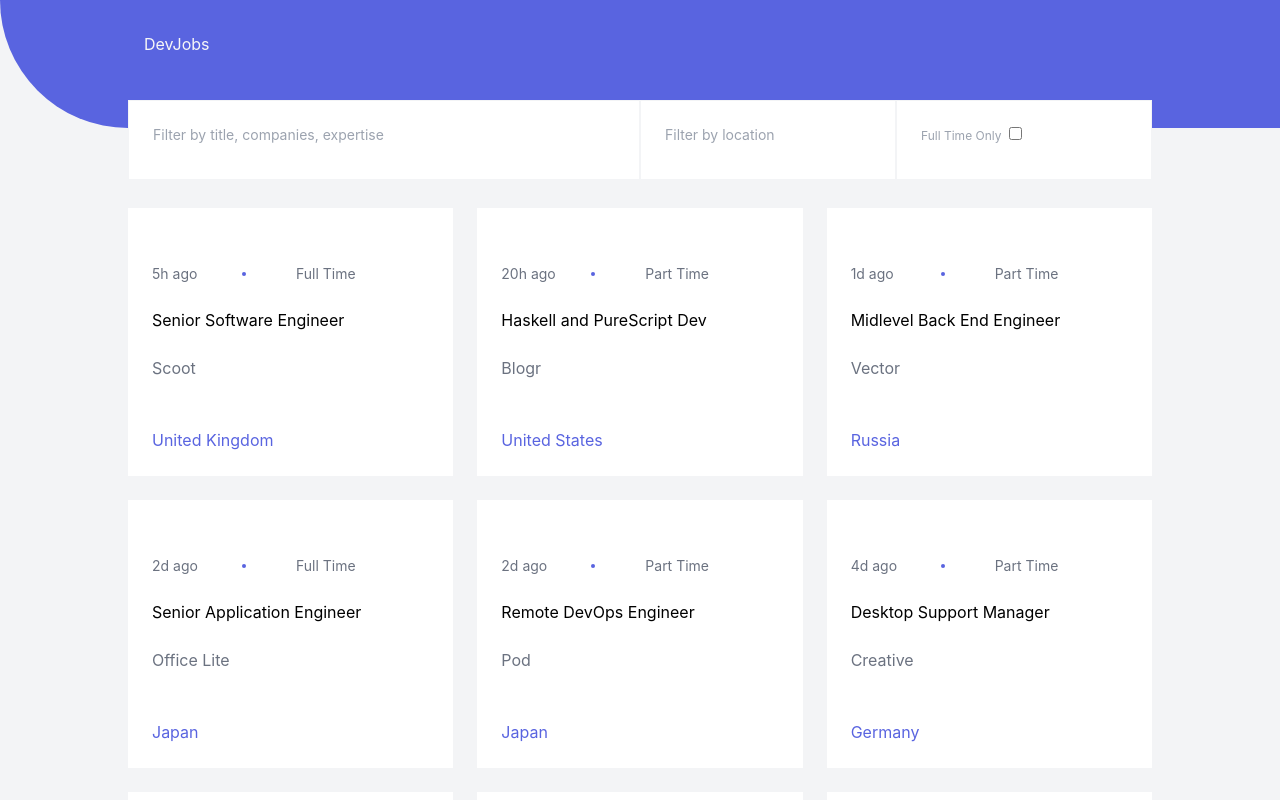
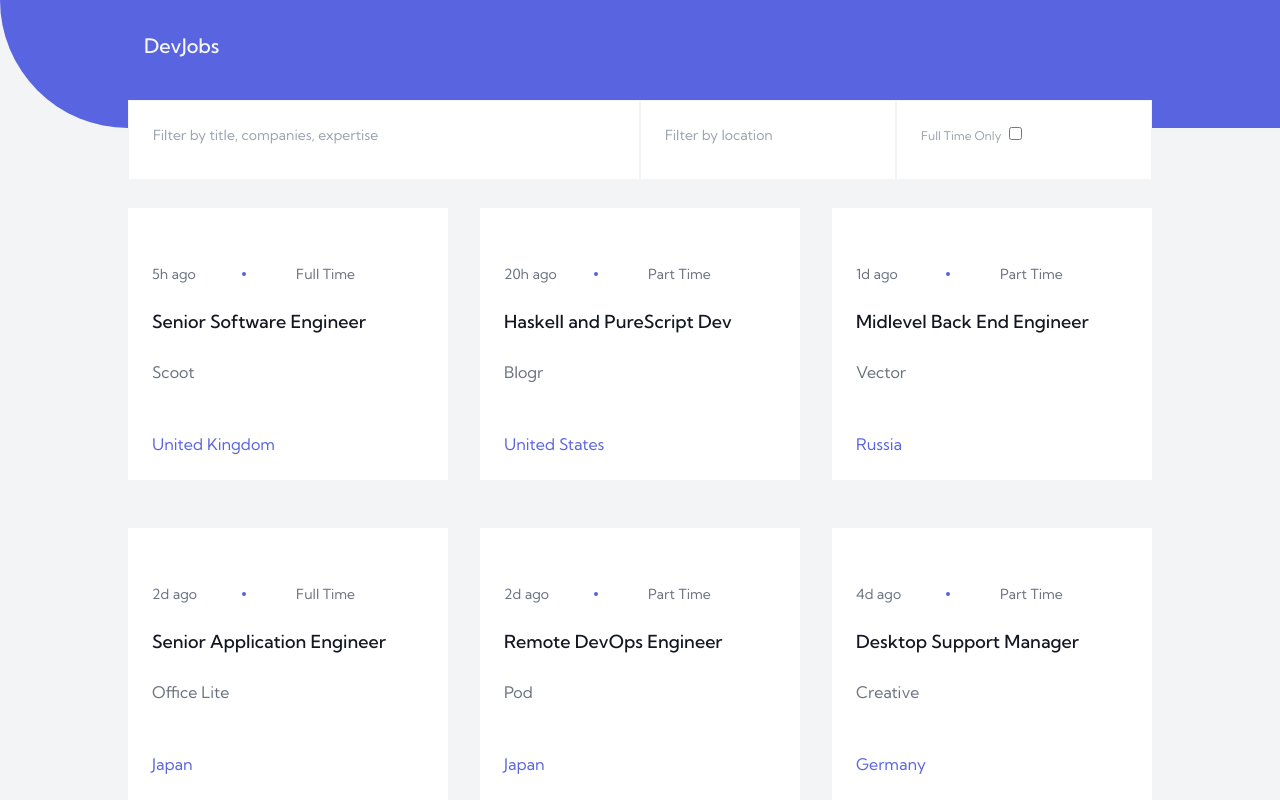
Before and after one commit to StephenFinegan21/devjobs, a React (Create React App) app: page / in a window 1280 px wide. Shown: the top 800 px of the page. Built offline with nearby package versions, Linux system fonts and the light colour scheme.

Commit message:
React router dom installed and routing set up for more info on each job

```diff
--- a/package.json
+++ b/package.json
@@ -8,6 +8,7 @@
     "@testing-library/user-event": "^13.5.0",
     "react": "^17.0.2",
     "react-dom": "^17.0.2",
+    "react-router-dom": "^6.2.1",
     "react-scripts": "5.0.0",
     "web-vitals": "^2.1.2"
   },
--- a/public/index.html
+++ b/public/index.html
@@ -3,6 +3,9 @@
   <head>
     <meta charset="utf-8" />
     <link rel="icon" href="%PUBLIC_URL%/favicon.ico" />
+    <link rel="preconnect" href="https://fonts.googleapis.com">
+    <link rel="preconnect" href="https://fonts.gstatic.com" crossorigin>
+    <link href="https://fonts.googleapis.com/css2?family=Kumbh+Sans:wght@300;400;500&display=swap" rel="stylesheet">
     <meta name="viewport" content="width=device-width, initial-scale=1" />
     <meta name="theme-color" content="#000000" />
     <meta
--- a/src/App.css
+++ b/src/App.css
@@ -1,3 +1,7 @@
 @tailwind base;
 @tailwind components;
 @tailwind utilities;
+
+*{
+    font-family: 'Kumbh Sans', sans-serif;
+}
--- a/src/App.js
+++ b/src/App.js
@@ -3,6 +3,13 @@ import './App.css';
 import Nav from './Components/Nav';
 import useFilter from './Components/useFilter';
 import Container from './Components/Container';
+import JobPage from './Pages/JobPage';
+
+import {
+  BrowserRouter,
+  Routes,
+  Route
+}  from 'react-router-dom';
 
 
 function App() {
@@ -10,14 +17,25 @@ function App() {
   const {render, filterValue, locationValue, isChecked} = useFilter()
   return (
     <>
-    <div className=" bg-gray-100 w-full h-full pb-5">
-       <Nav />
-        {render}
-          <Container {...{filterValue, locationValue, isChecked}} />
+    <div className=" bg-gray-100 w-full h-full pb-5 text-midnight">
+
+      <BrowserRouter>
+      <Routes>
+            <Route path="/"
+            element={<>
+                      <Nav />
+                      {render}
+                      <Container {...{filterValue, locationValue, isChecked}}/>
+                    </>}/>
+            <Route path="jobPage/:id" element={<JobPage />} />
+          </Routes>
 
 
-    </div>
 
+        </BrowserRouter>
+
+
+      </div>
 
     </>
   );
--- a/src/Components/Container.js
+++ b/src/Components/Container.js
@@ -29,19 +29,16 @@ const Container = ( { filterValue, locationValue, isChecked }) => {
         }
 
 
-
-
-
-
-    //console.log(Data)
+    console.log(Data)
     //console.log(filterValue)
     //console.log(locationValue)
     return (
-        <div className=" w-4/5 mx-auto h-full grid grid-cols-1  gap-6  md:grid-cols-2 lg:grid-cols-3 ">
+        <div className=" w-4/5 mx-auto h-full grid grid-cols-1  gap-x-8 gap-y-12  md:grid-cols-2 lg:grid-cols-3 ">
         {/* Map through the Data taken from JSON file and render a Job component */}
            {newArray.map((job) =>
             <Job
             key={job.id}
+            id={job.id}
             company = {job.company}
             contract = {job.contract}
             location = {job.location}
--- a/src/Components/Job.js
+++ b/src/Components/Job.js
@@ -1,8 +1,10 @@
 import React from 'react'
 //import blogr from '../assets/logos/blogr.svg'
+import JobPage from '../Pages/JobPage'
+import { Link } from 'react-router-dom'
 
 
-const Job = ({ company, location, postedAt, position , contract}) => {
+const Job = ({ id, company, location, postedAt, position , contract}) => {
 
     return (
         <div className='w-full bg-white h-auto flex-col pt-8 pb-6'>
@@ -11,7 +13,9 @@ const Job = ({ company, location, postedAt, position , contract}) => {
                 <span className="h-1 w-1 bg-purple rounded-full  mx-auto mt-2 -translate-x-4"></span>
                 <p>{contract}</p>
             </div>
-            <h2 className='pl-6 pt-6'>{position}</h2>
+            <h2 className='pl-6 pt-6 font-medium md:text-lg '>
+                    <Link to={`jobpage/${id}`}>{position}</Link>
+            </h2>
             <p className='pl-6 pt-6 text-gray-500'>{company}</p>
             <p className='pl-6 pt-12 bottom-0 text-purple '>{location}</p>
 
--- a/src/Components/Nav.js
+++ b/src/Components/Nav.js
@@ -4,7 +4,7 @@ const Nav = () => {
     return (
         <div className="bg-purple max-w-full mx-auto h-32 rounded-bl-full ">
             <div className="w-4/5 mx-auto h-20">
-                <h2 className="pl-4 pt-8 text-offWhite">DevJobs</h2>
+                <h2 className="pl-4 pt-8 text-offWhite text-center md:text-left md:font-medium md:text-xl">DevJobs</h2>
             </div>
         </div>
     )
--- /dev/null
+++ b/src/Pages/JobPage.js
@@ -0,0 +1,11 @@
+import React from 'react'
+
+const JobPage = () => {
+    return (
+        <div>
+            <h1>page</h1>
+        </div>
+    )
+}
+
+export default JobPage
--- a/src/index.js
+++ b/src/index.js
@@ -3,6 +3,7 @@ import ReactDOM from 'react-dom';
 import './index.css';
 import App from './App';
 import reportWebVitals from './reportWebVitals';
+
 
 ReactDOM.render(
   <React.StrictMode>
--- a/tailwind.config.js
+++ b/tailwind.config.js
@@ -6,7 +6,10 @@ module.exports = {
     extend: {
       colors: {
         purple: '#5964E0',
-        offWhite: '#F7F7F7'
+        offWhite: '#F7F7F7',
+        midnight: '#121721',
+        veryDarkBlue: '#19202D',
+
       },
     },
   },
```
Also changed, not shown: 1 other file (tests, documents, lock files or other folders).
